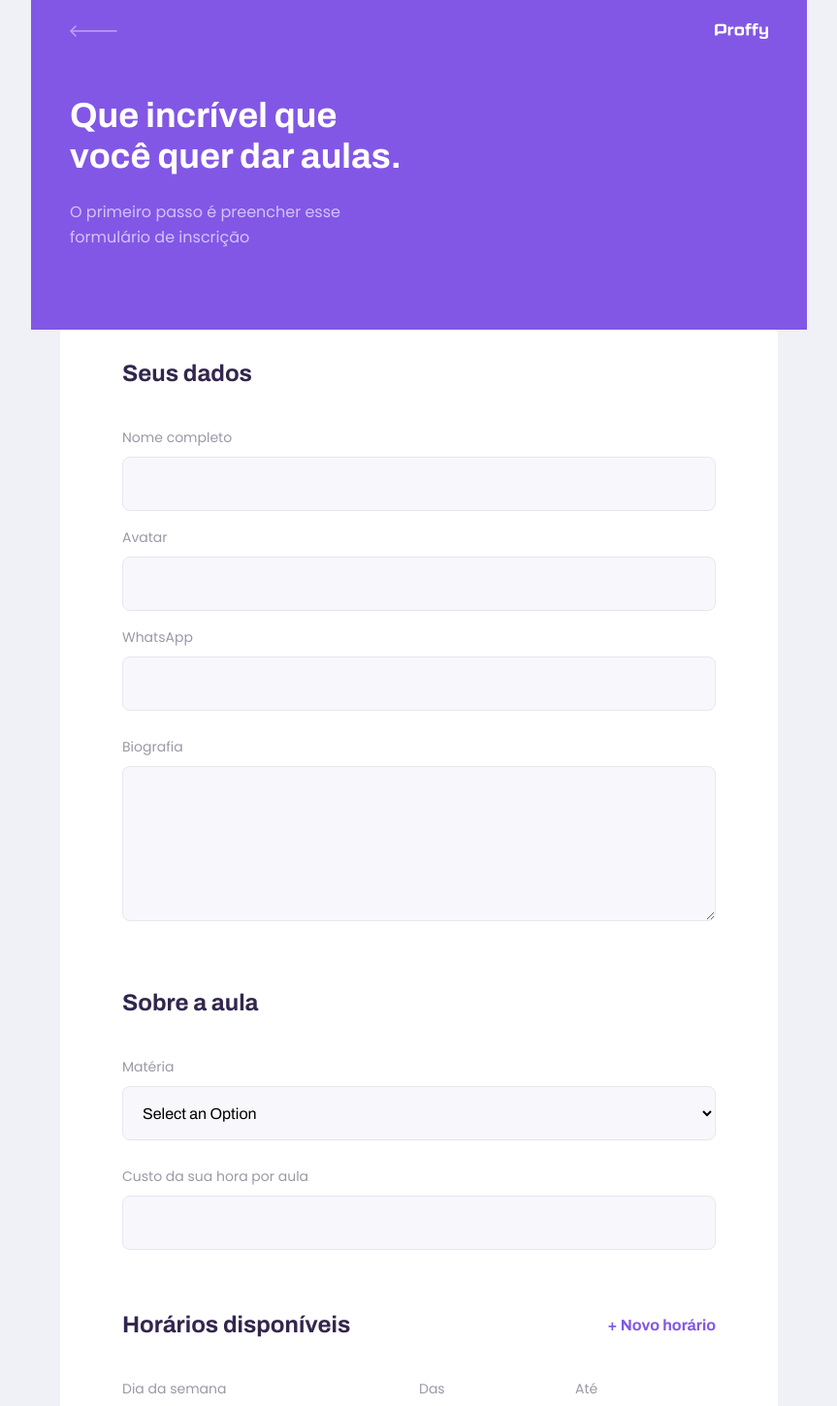
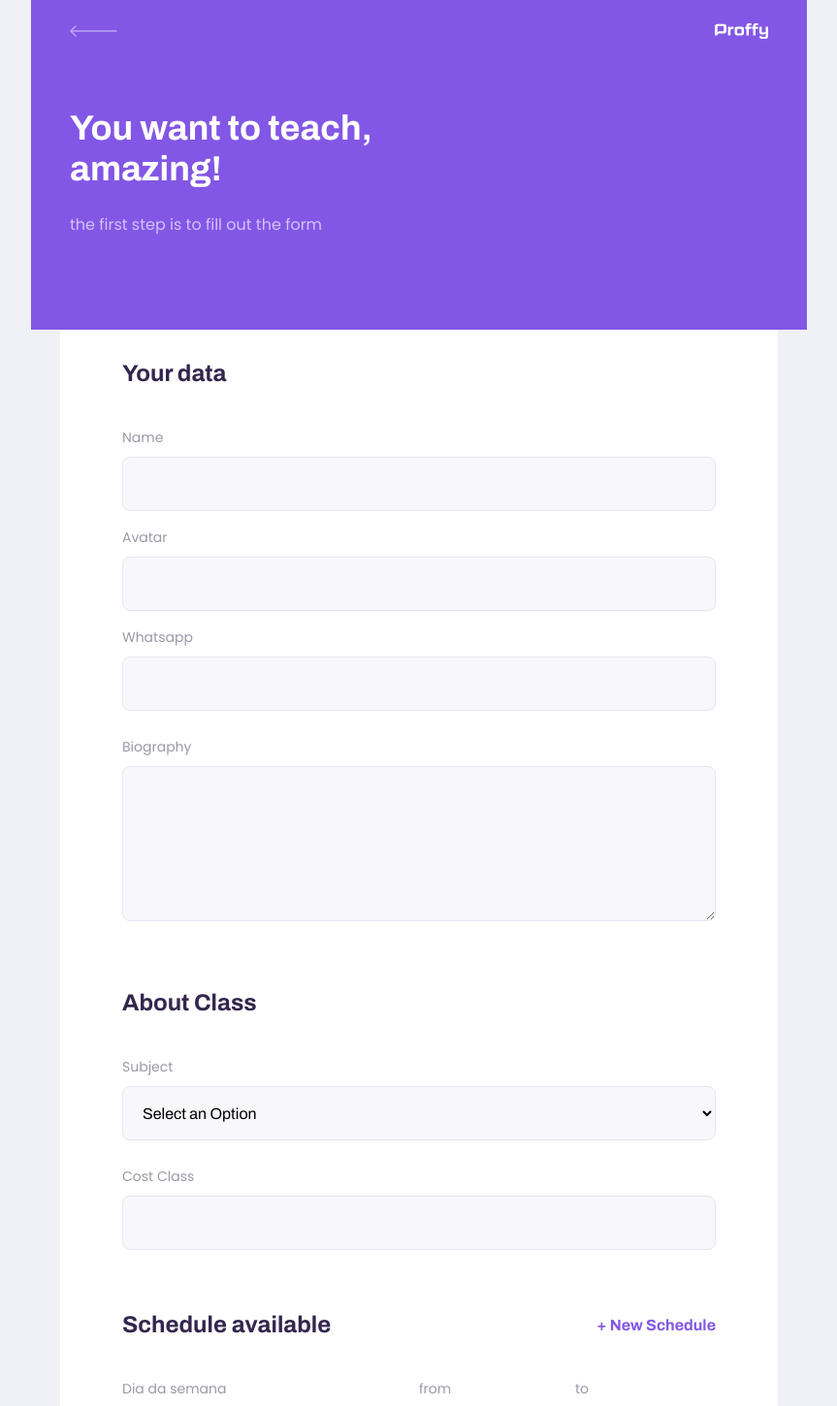
Before and after one commit to BrunoRNova1s/proffy, a React (Create React App) app in the folder web/: page /give-classes in a window 1280 px wide. Shown: the top 1450 px of the page at 97% size, without its empty margins (208-1071 px from the left). Built offline with nearby package versions, Linux system fonts and the light colour scheme.

Commit message:
update teacherList

```diff
--- a/web/src/pages/TeacherForm/index.tsx
+++ b/web/src/pages/TeacherForm/index.tsx
@@ -1,16 +1,15 @@
-import React, { useState, FormEvent } from "react";
+import React, { useState } from "react";
 import { useHistory } from "react-router-dom";
 
 import PageHeader from "../../components/PageHeader";
+import "./styles.css";
 import Input from "../../components/Input";
+
+import warningIcon from "../../assets/images/icons/warning.svg";
 import Textarea from "../../components/Textarea";
 import Select from "../../components/Select";
-
-import warningIcon from "../../assets/images/icons/warning.svg";
-
+import { FormEvent } from "react";
 import api from "../../services/api";
-
-import "./styles.css";
 
 function TeacherForm() {
   const history = useHistory();
@@ -31,6 +30,29 @@ function TeacherForm() {
     setScheduleItems([...scheduleItems, { week_day: 0, from: "", to: "" }]);
   }
 
+  function handleCreateClass(e: FormEvent) {
+    e.preventDefault();
+
+    api
+      .post("classes", {
+        name,
+        avatar,
+        whatsapp,
+        bio,
+        subject,
+        cost: Number(cost),
+        schedule: scheduleItems,
+      })
+      .then(() => {
+        alert("Success");
+
+        history.push('/')
+      })
+      .catch(() => {
+        alert("Error BD");
+      });
+  }
+
   function setScheduleItemValue(
     position: number,
     field: string,
@@ -47,50 +69,25 @@ function TeacherForm() {
     setScheduleItems(updatedScheduleItems);
   }
 
-  function handleCreateClass(e: FormEvent) {
-    e.preventDefault();
-
-    api
-      .post("classes", {
-        name,
-        avatar,
-        whatsapp,
-        bio,
-        subject,
-        cost: Number(cost),
-        schedule: scheduleItems,
-      })
-      .then(() => {
-        alert("Success");
-
-        history.push("/");
-      })
-      .catch(() => {
-        alert("Error");
-      });
-  }
-
   return (
     <div id="page-teacher-form" className="container">
       <PageHeader
-        title="Que incrível que você quer dar aulas."
-        description="O primeiro passo é preencher esse formulário de inscrição"
+        title="You want to teach, amazing!"
+        description="the first step is to fill out the form"
       />
 
       <main>
         <form onSubmit={handleCreateClass}>
           <fieldset>
-            <legend>Seus dados</legend>
-
+            <legend>Your data</legend>
             <Input
               name="name"
-              label="Nome completo"
+              label="Name"
               value={name}
               onChange={(e) => {
                 setName(e.target.value);
               }}
             />
-
             <Input
               name="avatar"
               label="Avatar"
@@ -99,19 +96,17 @@ function TeacherForm() {
                 setAvatar(e.target.value);
               }}
             />
-
             <Input
               name="whatsapp"
-              label="WhatsApp"
+              label="Whatsapp"
               value={whatsapp}
               onChange={(e) => {
                 setWhatsapp(e.target.value);
               }}
             />
-
             <Textarea
               name="bio"
-              label="Biografia"
+              label="Biography"
               value={bio}
               onChange={(e) => {
                 setBio(e.target.value);
@@ -120,47 +115,39 @@ function TeacherForm() {
           </fieldset>
 
           <fieldset>
-            <legend>Sobre a aula</legend>
-
+            <legend>About Class</legend>
             <Select
               name="subject"
-              label="Matéria"
+              label="Subject"
               value={subject}
               onChange={(e) => {
                 setSubject(e.target.value);
               }}
               options={[
-                { value: "Artes", label: "Artes" },
-                { value: "Biologia", label: "Biologia" },
-                { value: "Ciências", label: "Ciências" },
-                { value: "Educação física", label: "Educação física" },
-                { value: "Física", label: "Física" },
-                { value: "Geografia", label: "Geografia" },
-                { value: "História", label: "História" },
-                { value: "Matemática", label: "Matemática" },
-                { value: "Português", label: "Português" },
-                { value: "Química", label: "Química" },
+                { value: "Art", label: "art" },
+                { value: "Art1", label: "art1" },
+                { value: "Art2", label: "art2" },
+                { value: "Art3", label: "art3" },
+                { value: "Art4", label: "art4" },
               ]}
-            />
-
+            ></Select>
             <Input
-              name="cost"
-              label="Custo da sua hora por aula"
               value={cost}
               onChange={(e) => {
                 setCost(e.target.value);
               }}
+              name="cost"
+              label="Cost Class"
             />
           </fieldset>
 
           <fieldset>
             <legend>
-              Horários disponíveis
+              Schedule available
               <button type="button" onClick={addNewScheduleItem}>
-                + Novo horário
+                + New Schedule
               </button>
             </legend>
-
             {scheduleItems.map((scheduleItem, index) => {
               return (
                 <div key={scheduleItem.week_day} className="schedule-item">
@@ -182,23 +169,22 @@ function TeacherForm() {
                     ]}
                   />
                   <Input
+                    type="time"
                     name="from"
-                    label="Das"
+                    label="from"
+                    value={scheduleItem.from}
+                    onChange={(e) => {
+                      setScheduleItemValue(index, "from", e.target.value);
+                    }}
+                  />
+                  <Input
                     type="time"
-                    value={scheduleItem.from}
-                    onChange={(e) =>
-                      setScheduleItemValue(index, "from", e.target.value)
-                    }
-                  />
-
-                  <Input
                     name="to"
-                    label="Até"
-                    type="time"
+                    label="to"
                     value={scheduleItem.to}
-                    onChange={(e) =>
-                      setScheduleItemValue(index, "to", e.target.value)
-                    }
+                    onChange={(e) => {
+                      setScheduleItemValue(index, "to", e.target.value);
+                    }}
                   />
                 </div>
               );
@@ -207,11 +193,11 @@ function TeacherForm() {
 
           <footer>
             <p>
-              <img src={warningIcon} alt="Aviso importante" />
-              Importante! <br />
-              Preencha todos os dados
+              <img src={warningIcon} alt="warning" />
+              Warning! <br />
+              Fill the data
             </p>
-            <button type="submit">Salvar cadastro</button>
+            <button type="submit">Save</button>
           </footer>
         </form>
       </main>
--- a/web/src/pages/TeacherList/index.tsx
+++ b/web/src/pages/TeacherList/index.tsx
@@ -1,20 +1,49 @@
-import React from "react";
-import TeacherItem from '../../components/TeacherItem'
+import React, { useState } from "react";
+import { FormEvent } from "react";
+
+import TeacherItem from "../../components/TeacherItem";
 
 import PageHeader from "../../components/PageHeader";
 import Input from "../../components/Input";
 import Select from "../../components/Select";
+import api from "../../services/api";
 
 import "./style.css";
 
 function TeacherList() {
+  const [subject, setSubject] = useState("");
+  const [weak_day, setWeakDay] = useState("");
+  const [time, setTime] = useState("");
+
+  function searchTeachers(e: FormEvent) {
+    e.preventDefault();
+
+    api
+      .post("classes", {
+        subject,
+        weak_day,
+        time
+      })
+      .then(() => {
+        alert("Success");
+
+      })
+      .catch(() => {
+        alert("Error BD");
+      });
+  }
+
   return (
     <div id="page-teacher-list" className="container">
       <PageHeader title="This are the available profs">
-        <form id="search-teachers">
-        <Select
+        <form id="search-teachers" onSubmit={searchTeachers}>
+          <Select
             name="subject"
             label="Subject"
+            value={subject}
+            onChange={(e) => {
+              setSubject(e.target.value);
+            }}
             options={[
               { value: "Art", label: "art" },
               { value: "Art1", label: "art1" },
@@ -24,8 +53,12 @@ function TeacherList() {
             ]}
           ></Select>
           <Select
-            name="week_day"
-            label="week_day"
+            name="weak_day"
+            label="weak_day"
+            value={weak_day}
+            onChange={(e) => {
+              setWeakDay(e.target.value);
+            }}
             options={[
               { value: "0", label: "Sunday" },
               { value: "1", label: "Monday" },
@@ -36,7 +69,16 @@ function TeacherList() {
               { value: "6", label: "Saturday" },
             ]}
           ></Select>
-          <Input type="time" name="time" label="Time" />
+          <Input
+            type="time"
+            name="time"
+            label="Time"
+            value={time}
+            onChange={(e) => {
+              setTime(e.target.value);
+              searchTeachers(e);
+            }}
+          />
         </form>
       </PageHeader>
 
```
